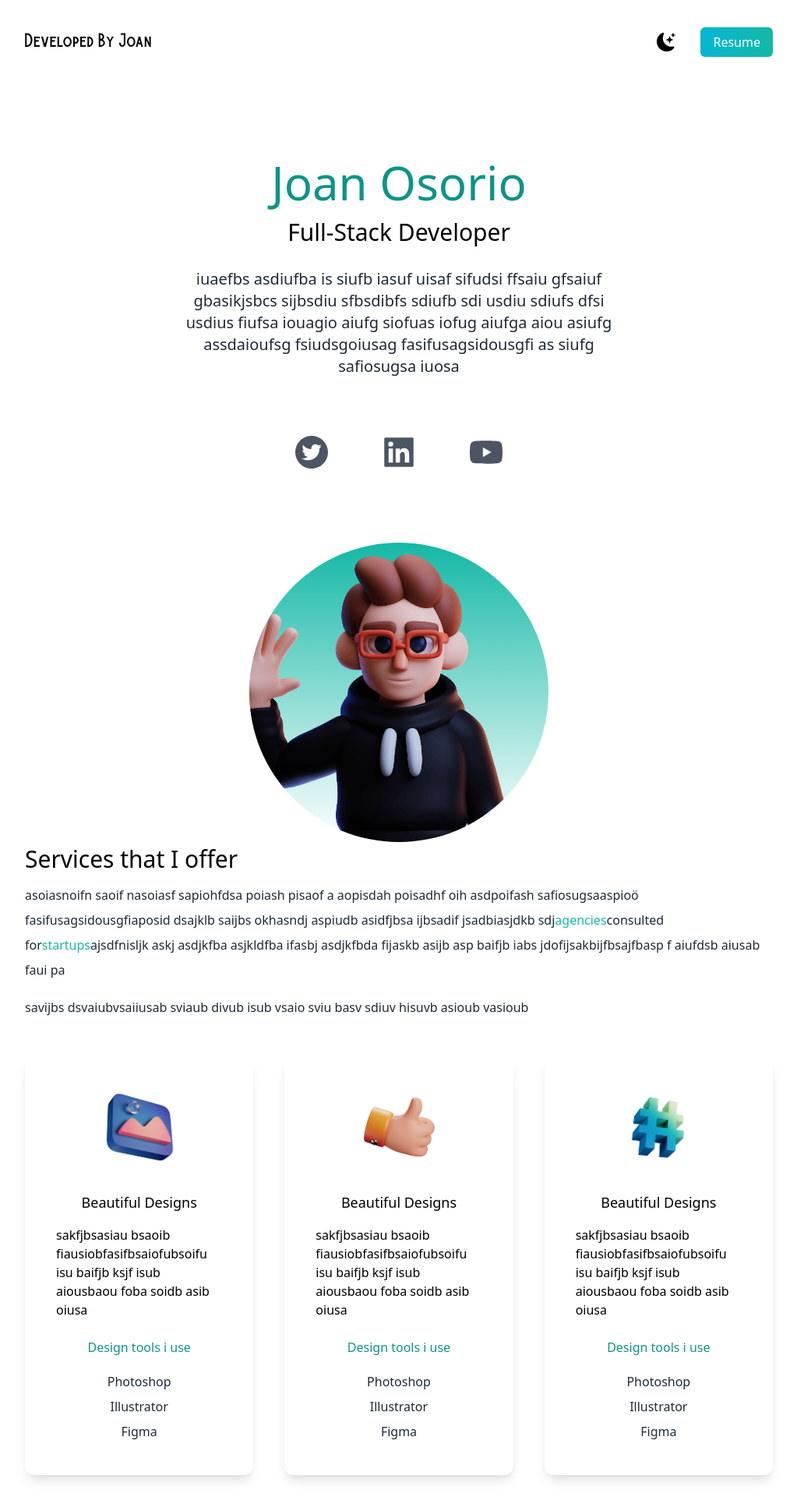
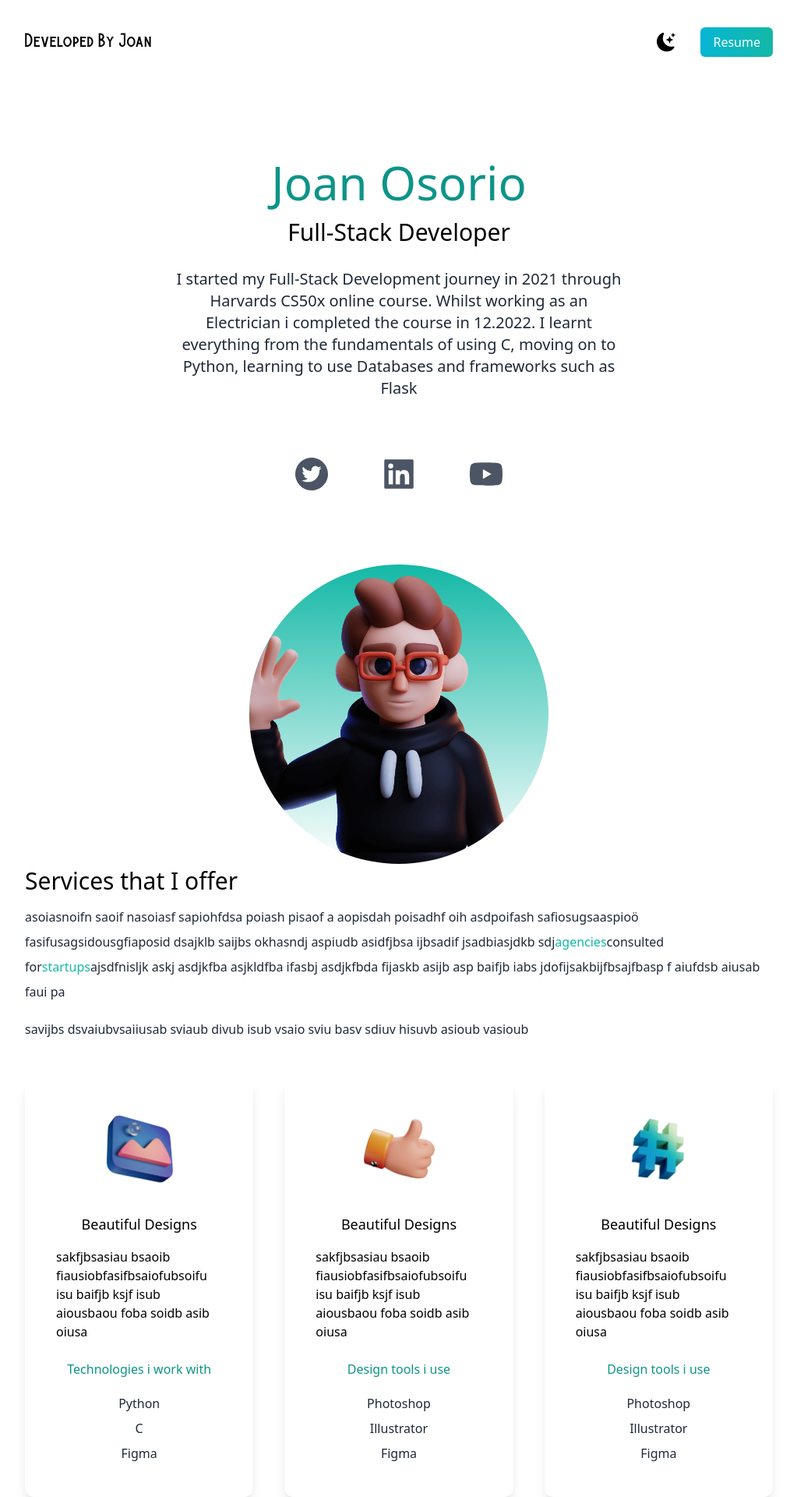
Before and after one commit to adetuadetu/Portfolio-React-Next.js-Tailwind, a Next.js app: page / in a window 1280 px wide. Shown: the top 1920 px of the page at 78% size, without its empty margins (128-1151 px from the left). Built offline with nearby package versions, Linux system fonts and the light colour scheme.

Commit message:
small changes to text

```diff
--- a/pages/index.js
+++ b/pages/index.js
@@ -51,9 +51,10 @@ export default function Home() {
               <h2 className='text-5xl py-2 text-teal-600 font-medium md:text-6xl'>Joan Osorio</h2>
               <h3 className='text-2xl py-2 md:text-3xl dark:text-white'>Full-Stack Developer</h3>
               <p className='text-ms py-5 leading-8 text-gray-800 md:text-xl max-w-xl mx-auto dark:text-white'>
-                iuaefbs asdiufba is siufb iasuf uisaf sifudsi ffsaiu gfsaiuf gbasikjsbcs  sijbsdiu
-                sfbsdibfs sdiufb sdi usdiu sdiufs dfsi usdius fiufsa iouagio aiufg siofuas iofug aiufga
-                aiou asiufg assdaioufsg fsiudsgoiusag fasifusagsidousgfi as siufg safiosugsa iuosa
+                I started my Full-Stack Development journey in 2021 through Harvards CS50x online course.
+                 Whilst working as an Electrician i completed the course in 12.2022. I learnt everything
+                 from the fundamentals of using C, moving on to Python, learning to use Databases and
+                 frameworks such as Flask
               </p>
             </div>
             <div className='text-5xl flex justify-center gap-16 py-3 text-gray-600'>
@@ -94,9 +95,9 @@ export default function Home() {
                   sakfjbsasiau bsaoib fiausiobfasifbsaiofubsoifu isu baifjb
                   ksjf isub aiousbaou foba soidb asib oiusa
                 </p>
-                <h4 className='py-4 text-teal-600'>Design tools i use</h4>
-                <p className='text-gray-800 py-1'>Photoshop</p>
-                <p className='text-gray-800 py-1'>Illustrator</p>
+                <h4 className='py-4 text-teal-600'>Technologies i work with </h4>
+                <p className='text-gray-800 py-1'>Python</p>
+                <p className='text-gray-800 py-1'>C</p>
                 <p className='text-gray-800 py-1'>Figma</p>
               </div>
               <div className='grid place-items-center shadow-lg p-10 rounded-xl my-10 dark:bg-gray-500'>
```
